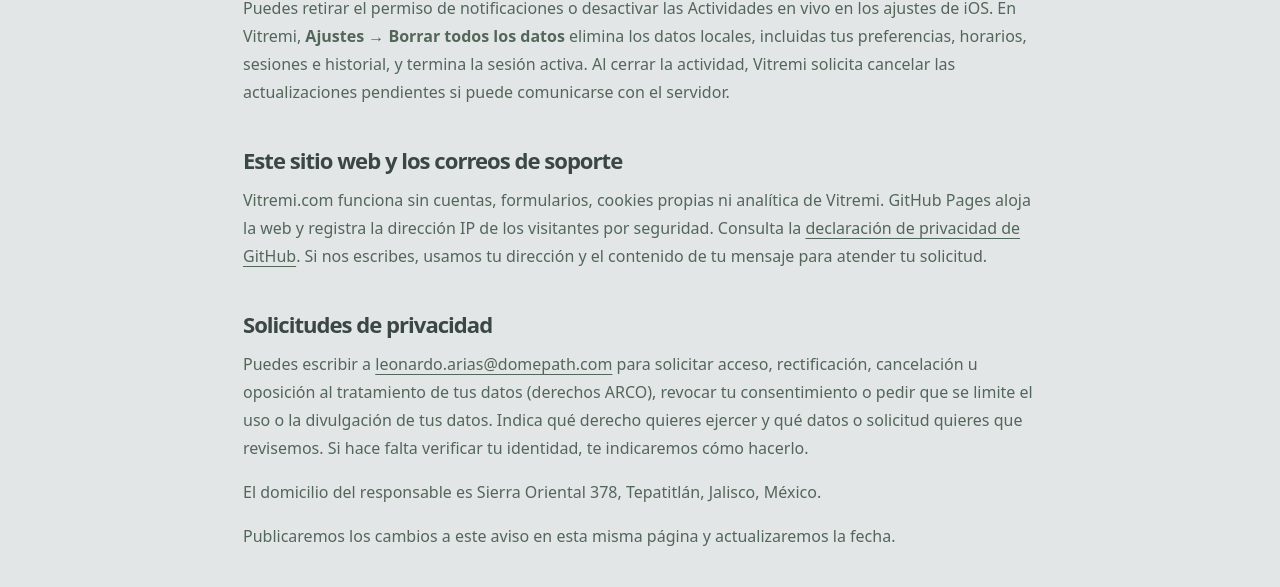
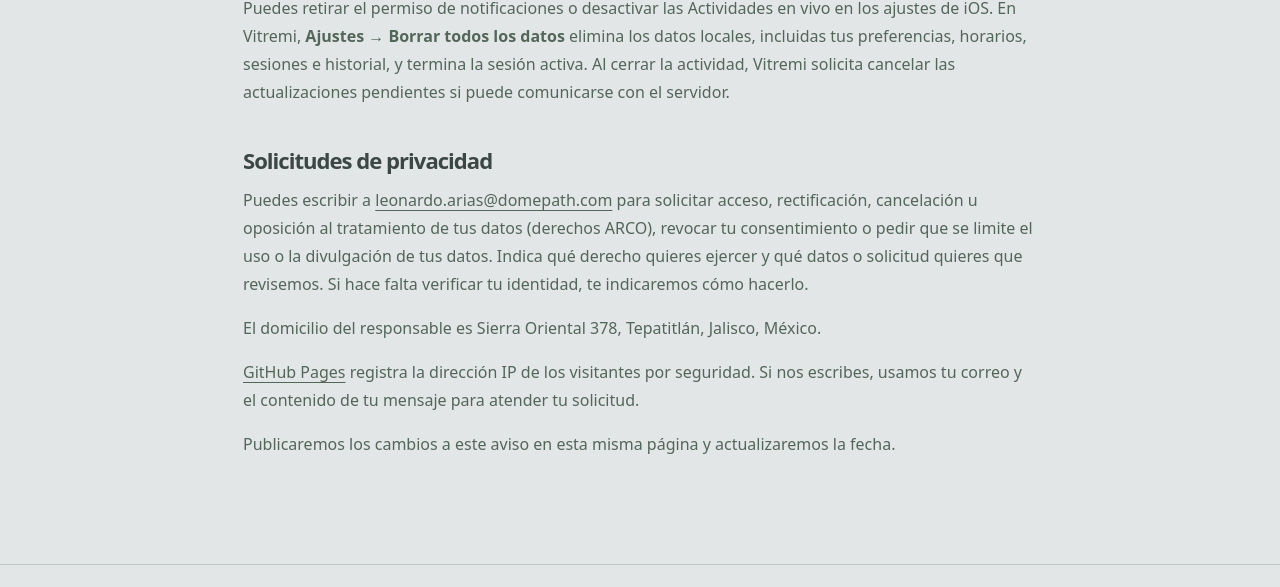
Before and after one commit to adminDomepath/VitremiWeb, a plain HTML site: page privacy.html in a window 1280 px wide. Shown: the part 1070-1657 px from the top of the page. Drawn offline with Linux system fonts and the light colour scheme.

Commit message:
Fold website privacy disclosures into the contact section

```diff
--- a/privacy.html
+++ b/privacy.html
@@ -41,12 +41,10 @@
       <h2>Control y eliminación</h2>
       <p>Puedes retirar el permiso de notificaciones o desactivar las Actividades en vivo en los ajustes de iOS. En Vitremi, <strong>Ajustes → Borrar todos los datos</strong> elimina los datos locales, incluidas tus preferencias, horarios, sesiones e historial, y termina la sesión activa. Al cerrar la actividad, Vitremi solicita cancelar las actualizaciones pendientes si puede comunicarse con el servidor.</p>
 
-      <h2>Este sitio web y los correos de soporte</h2>
-      <p>Vitremi.com funciona sin cuentas, formularios, cookies propias ni analítica de Vitremi. GitHub Pages aloja la web y registra la dirección IP de los visitantes por seguridad. Consulta la <a class="contact-link" href="https://docs.github.com/en/site-policy/privacy-policies/github-general-privacy-statement">declaración de privacidad de GitHub</a>. Si nos escribes, usamos tu dirección y el contenido de tu mensaje para atender tu solicitud.</p>
-
       <h2 id="privacy-requests">Solicitudes de privacidad</h2>
       <p>Puedes escribir a <a class="contact-link" href="mailto:leonardo.arias@domepath.com?subject=Vitremi%20privacidad">leonardo.arias@domepath.com</a> para solicitar acceso, rectificación, cancelación u oposición al tratamiento de tus datos (derechos ARCO), revocar tu consentimiento o pedir que se limite el uso o la divulgación de tus datos. Indica qué derecho quieres ejercer y qué datos o solicitud quieres que revisemos. Si hace falta verificar tu identidad, te indicaremos cómo hacerlo.</p>
       <p>El domicilio del responsable es Sierra Oriental 378, Tepatitlán, Jalisco, México.</p>
+      <p><a class="contact-link" href="https://docs.github.com/en/site-policy/privacy-policies/github-general-privacy-statement">GitHub Pages</a> registra la dirección IP de los visitantes por seguridad. Si nos escribes, usamos tu correo y el contenido de tu mensaje para atender tu solicitud.</p>
       <p>Publicaremos los cambios a este aviso en esta misma página y actualizaremos la fecha.</p>
     </section>
   </main>
```
Also changed, not shown: en/privacy.html (+1 -3 lines).
